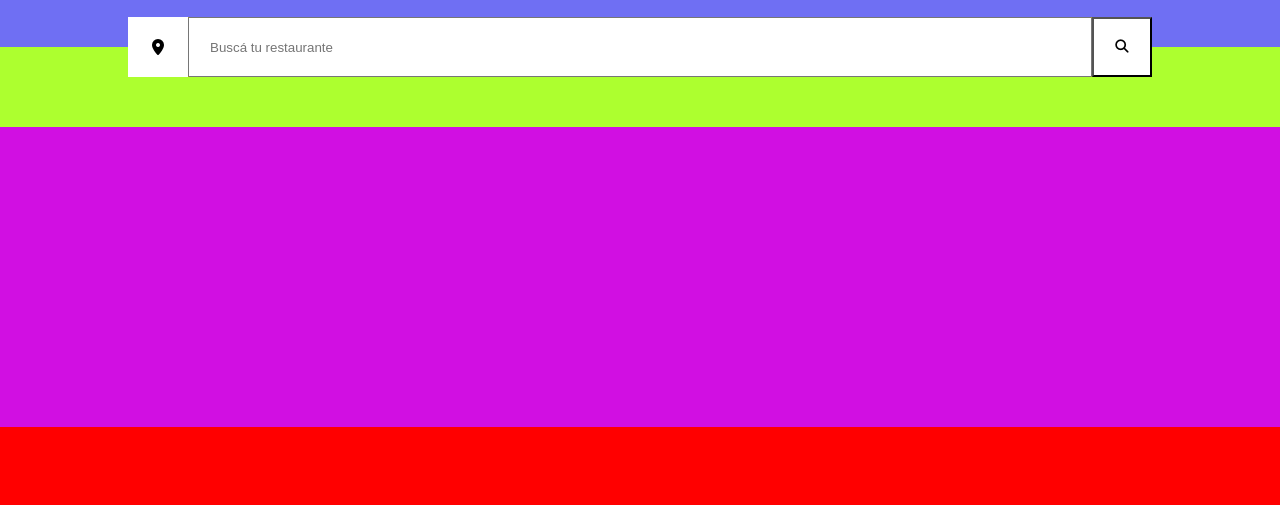
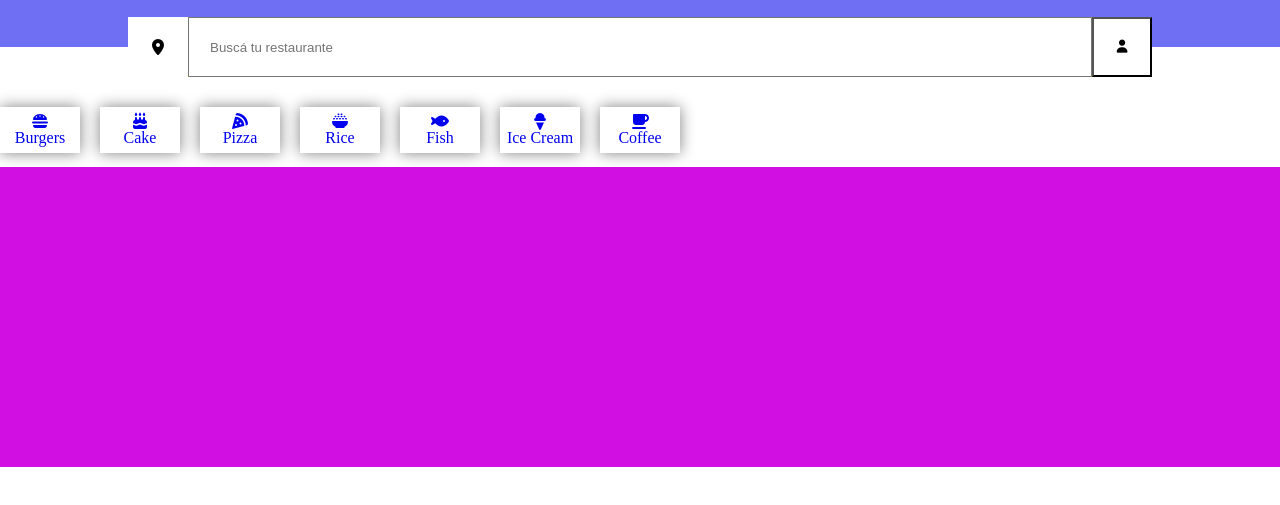
Before and after one commit to Chazmann/AppResto_LunesG2.2026, a plain HTML site: page index.html in a window 1280 px wide. Shown: the part 193-698 px from the top of the page. Drawn offline with Linux system fonts and the light colour scheme.

Commit message:
mejorar diseño de la sección de categorías y buscador en index.html; agregar estilos para elementos de categoría en estails.css

```diff
--- a/index.html
+++ b/index.html
@@ -20,14 +20,47 @@
                 <p>Disfruta de nuestras deliciosas empanadas caseras.</p>
             </div>
             <div class="buscador">
-              <i class="fa fa-location-dot"></i>
-              <input type="text" placeholder="Buscá tu restaurante">
-              <button class="fa fa-search"></button>
+                <i class="fa fa-location-dot"></i>
+                <input type="text" placeholder="Buscá tu restaurante">
+                <button class="fa fa-user"></button>
             </div>
 
         </header>
         <main>
-            <section class="categorias"></section>
+            <section class="categorias">
+                <a href="#" class="item-cate">
+                    <i class="fa fa-burger"></i>
+                    <span>Burgers</span>
+                </a>
+
+                <a href="#" class="item-cate">
+                    <i class="fa-solid fa-cake-candles"></i>
+                    <span>Cake</span>
+                </a>
+                <a href="#" class="item-cate">
+                    <i class="fa fa-pizza-slice"></i>
+                    <span>Pizza</span>
+</a>
+    <a href="#" class="item-cate">
+        <i class="fa fa-bowl-rice"></i>
+        <span>Rice</span>
+    </a>
+    <a href="#" class="item-cate">
+        <i class="fa fa-fish"></i>
+        <span>Fish</span>
+    </a>
+     <a href="#" class="item-cate">
+        <i class="fa fa-ice-cream"></i>
+        <span>Ice Cream</span>
+    </a>
+
+      <a href="#" class="item-cate">
+        <i class="fa fa-coffee"></i>
+        <span>Coffee</span>
+    </a>
+
+
+            </section>
             <section class="resto"></section>
         </main>
 
--- a/resources/css/estails.css
+++ b/resources/css/estails.css
@@ -51,13 +51,29 @@ input[type="text"] {
 
 main {
     min-height: calc(100dvh - var(--alturaHeader));
-    background-color: red
 }
 
 .categorias {
-    height: 80px;
-    background-color: greenyellow;
+    height:120px;
+    padding-top:45px;
+    display: flex;
+    align-items: center;
+    gap: 20px;
+    overflow: auto hidden;
+
+    /* 1er valor: eje principal, 2do valor: eje transversal */
 }
+
+.item-cate{
+    flex: 0 0 80px;
+    display: flex;
+    flex-direction: column;
+    justify-content: center;
+    align-items: center;
+    box-shadow: 0 0 15px gray;
+    padding: 6px;
+}
+
 
 .resto {
     min-height: 300px;
```
